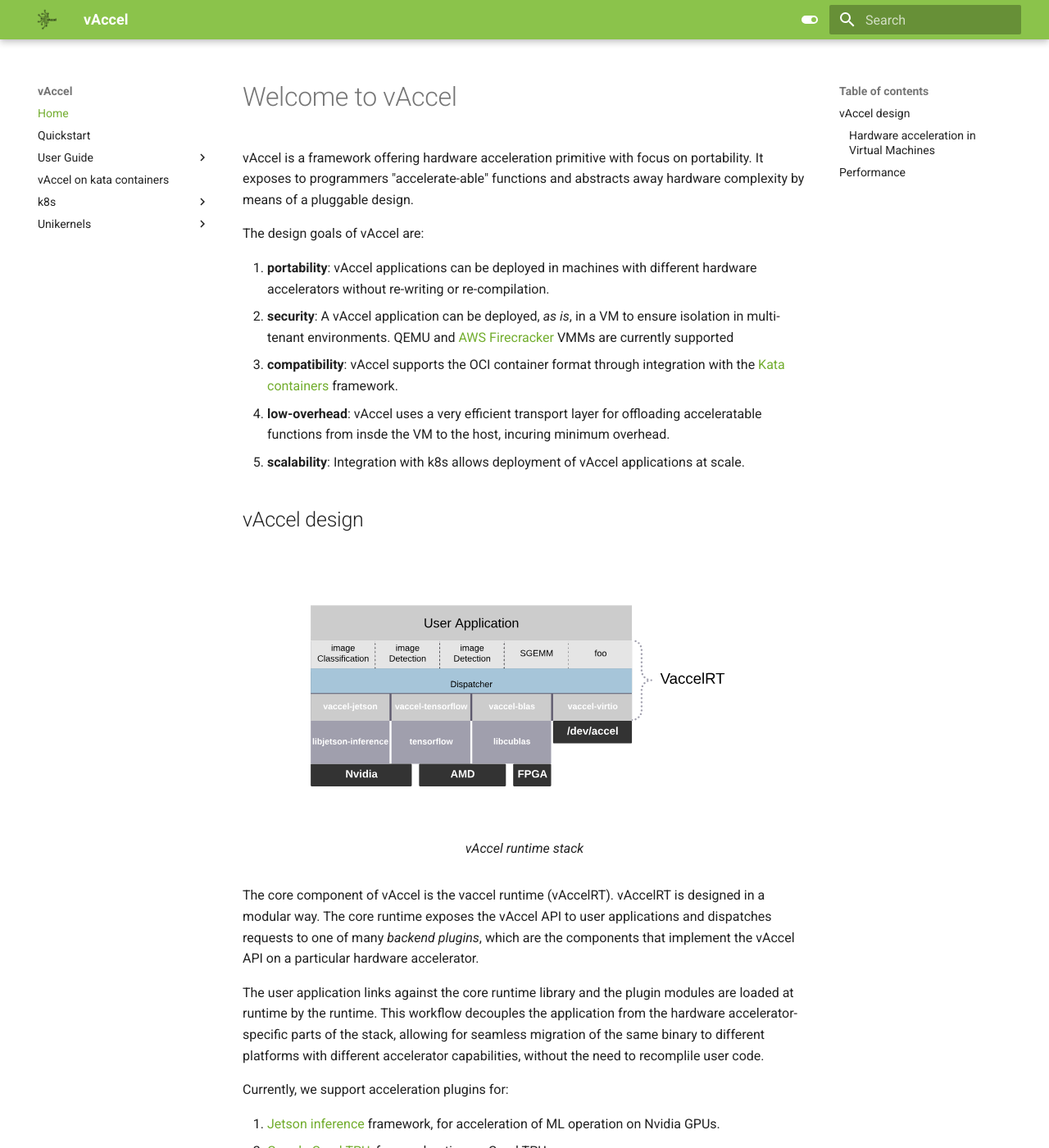
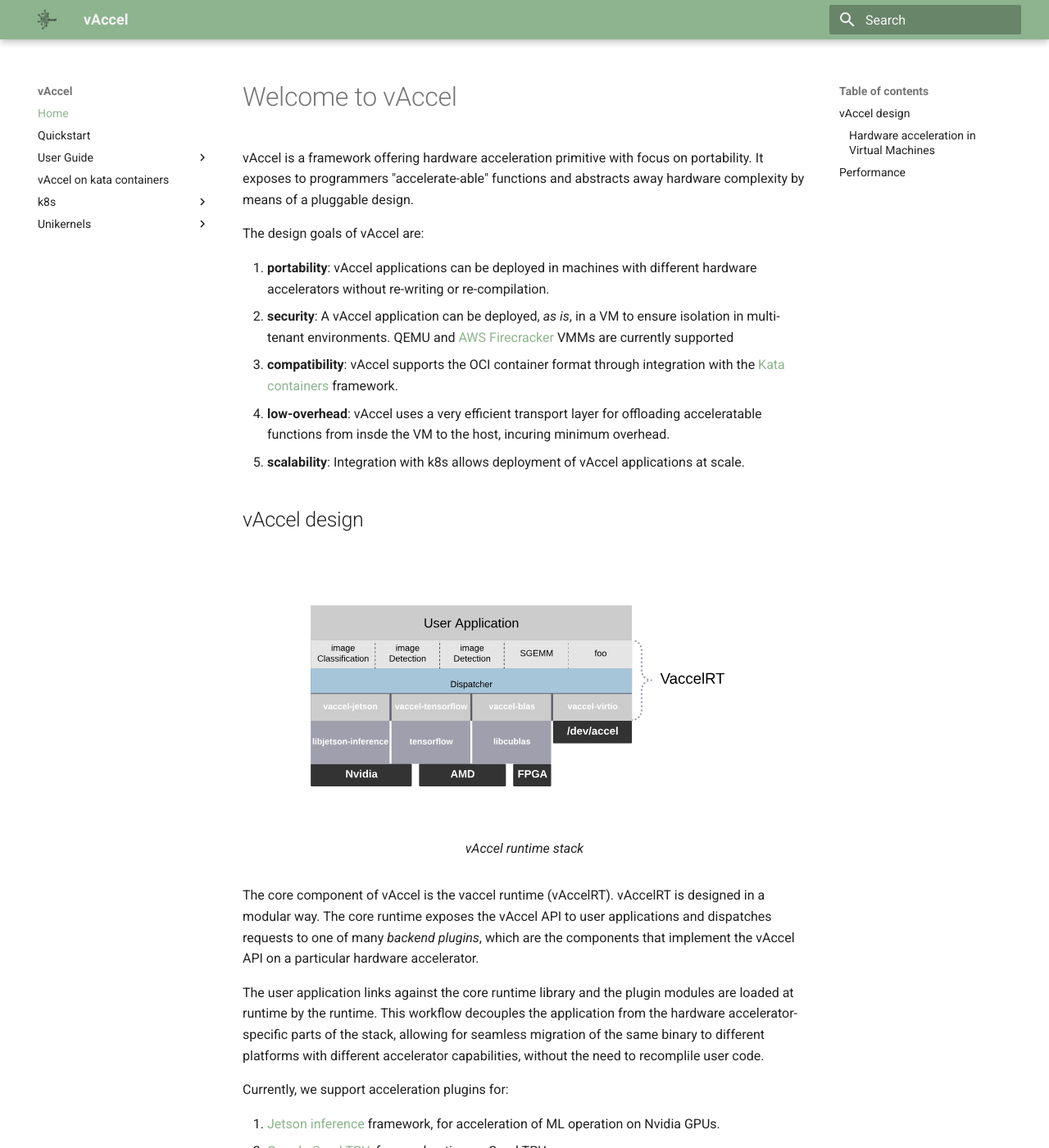
Before and after one commit to nubificus/vaccel-docs, an MkDocs documentation site: the page built from docs/index.md, in a window 1280 px wide and 1400 px high. Shown: the whole window at 82% size. Built offline with MkDocs 1.6.1 and Material for MkDocs 9.7.7, drawn with Linux system fonts in a browser that asks for light colours.

Commit message:
update theme

```diff
--- /dev/null
+++ b/docs/stylesheets/extra.css
@@ -0,0 +1,18 @@
+/*[data-md-color-scheme="nbfc"] {*/
+:root {
+  --md-primary-fg-color: #8DB48E;
+  --md-primary-fg-color--light: #8DB48E;
+  --md-primary-fg-color--dark:  #4D724D;
+  --md-primary-bg-color:        #f5f5f5;
+  --md-primary-bg-color--light: #f5f5f5;
+  --md-primary-bg-color--dark:  #f5f5f5;
+  --md-accent-fg-color:        #f5f5f5;
+  --md-accent-fg-color--light: #f5f5f5;
+  --md-accent-fg-color--dark:  #f5f5f5;
+  --md-accent-bg-color:        #4D724D;
+  --md-accent-bg-color--dark:  #4D724D;
+}
+
+[data-md-color-scheme="slate"] {
+  --md-hue: 210; /* [0, 360] */
+}
--- a/mkdocs.yml
+++ b/mkdocs.yml
@@ -19,23 +19,6 @@
   name: material
   #favicon: img/vaccel-logo.png
   logo: img/vaccel-logo.png
-  palette:
-          #primary: light green
-          #accent: deep purple
-    - scheme: default
-      primary: light green
-      accent: light green
-      toggle:
-        icon: material/toggle-switch
-        name: Switch to light mode
-
-    # Toggle dark mode
-    - scheme: slate
-      primary: light green
-      accent: light green
-      toggle:
-        icon: material/toggle-switch-off-outline
-        name: Switch to dark mode
 
 features:
   - navigation.instant
@@ -51,3 +34,6 @@
   - permalink: true
 
 copyright: Copyright &copy; 2018 - 2021 Nubificus LTD
+
+extra_css:
+  - stylesheets/extra.css
```
